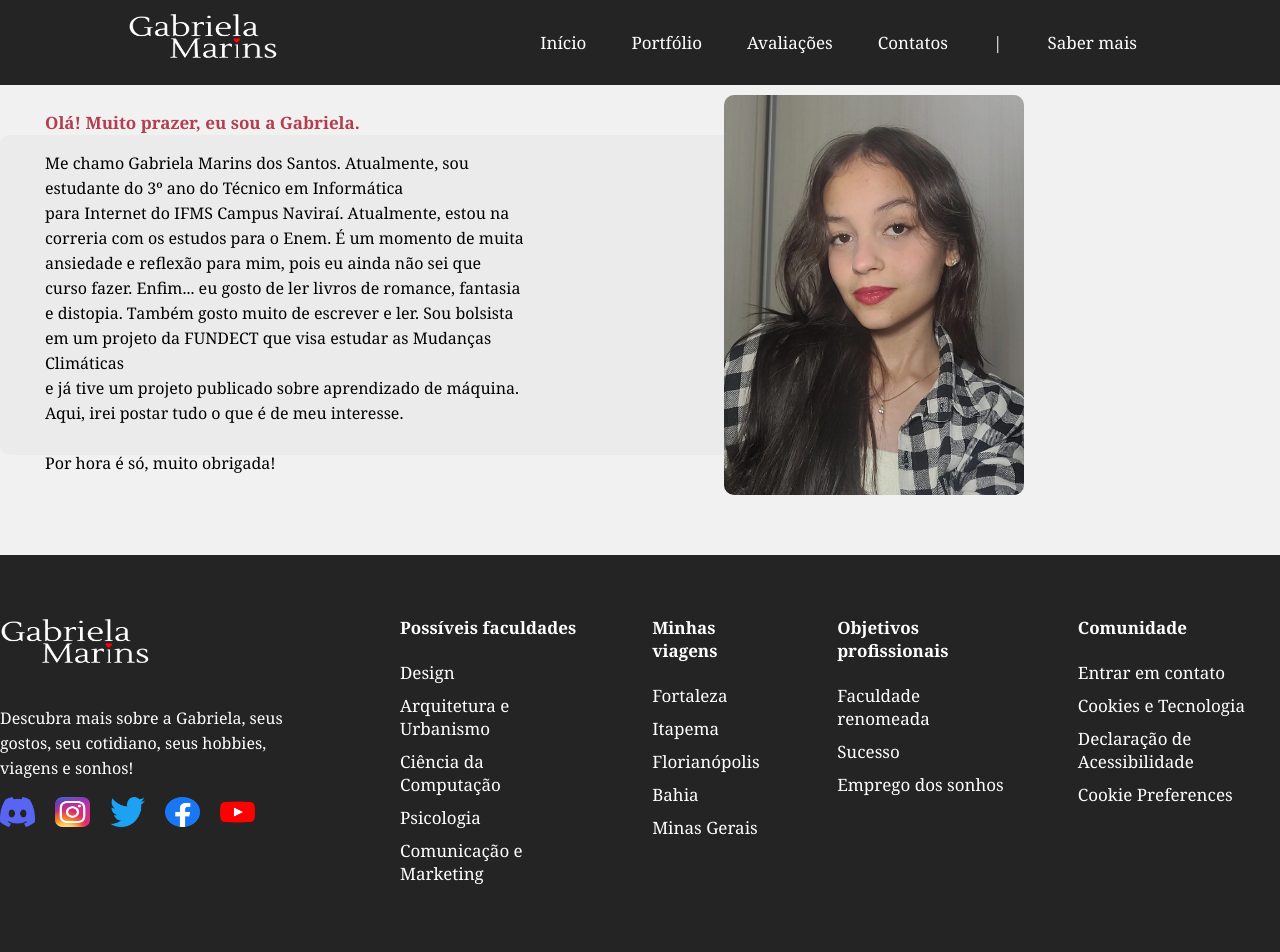
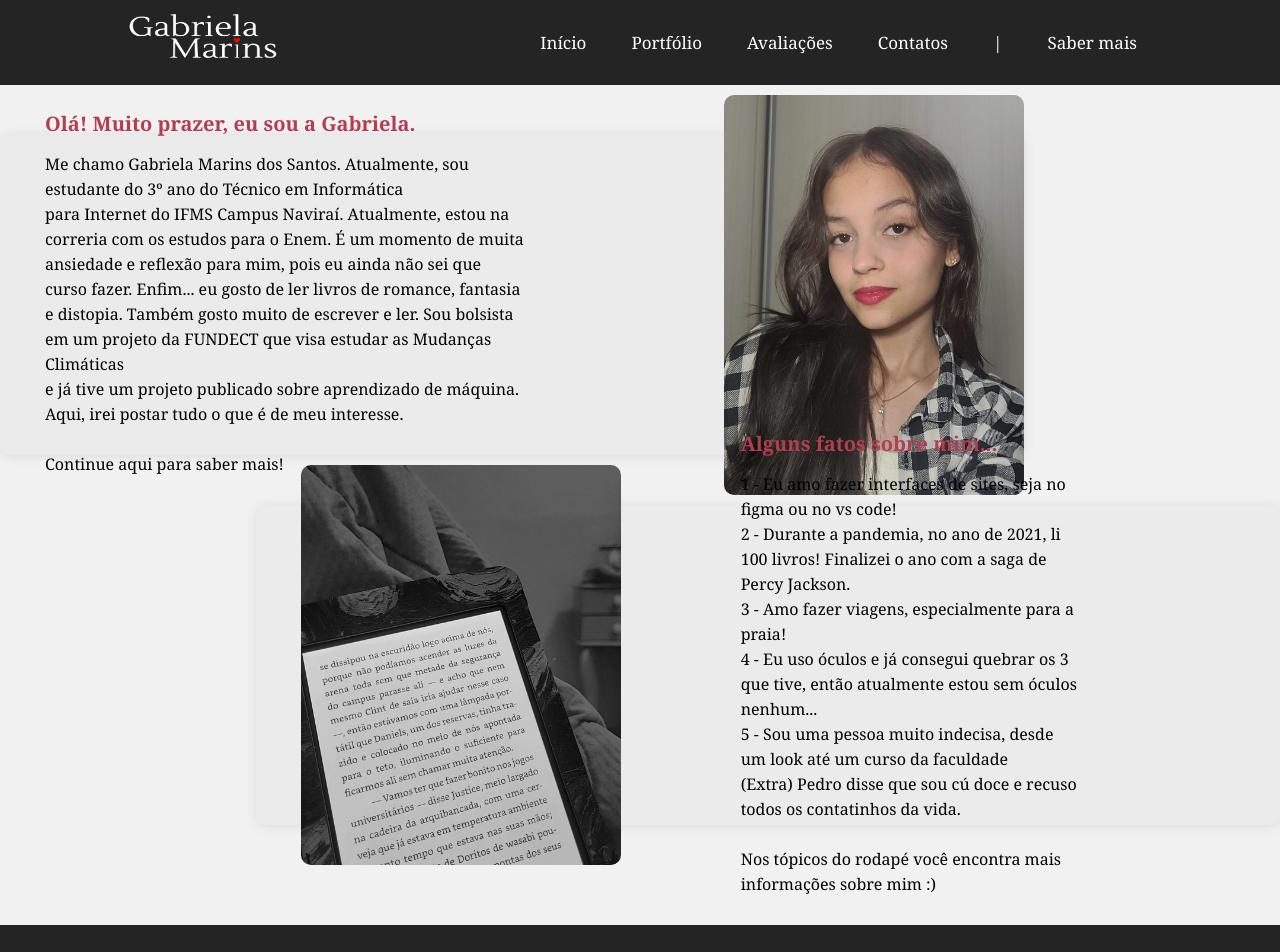
Before and after one commit to gabimarins/portifolio, a React (Vite) app: page / in a window 1280 px wide. Shown: the top 952 px of the page. Built offline with nearby package versions, Linux system fonts and the light colour scheme.

Commit message:
my second commit

```diff
--- a/src/componentes/main/Main.css
+++ b/src/componentes/main/Main.css
@@ -1,7 +1,7 @@
 
 
 
-.main-content{
+.main-content, .main-content2{
     margin-top: 50px;
     background-color: rgb(235, 235, 235);
     width: 80vw;
@@ -9,27 +9,42 @@
     align-items: center;
     height: 25vw;
     border-radius: 10px;
+    box-shadow: 0.5px 1px 11px 0px rgb(219, 219, 219);
 }
 
+.bloco2{
+    display: flex;
+    justify-content: end;
+}
 
-.main-content img{
+.main-content img, .main-content2 img{
     height: 400px;
     border-radius: 10px;
 }
 
+.main-content2 img{
+    margin-left: 45px;
+}
 
-.text-gabriela{
+
+.text-gabriela, .text-gabriela2{
     display: flex;
 color: rgb(0, 0, 0);
 line-height: 25px;
 align-items: center;
 }
 
-.texto{
+.texto, .texto2{
 
 margin-right: 200px;
 margin-left: 45px;
 }
-.text-gabriela h1{
+.text-gabriela h1, .text-gabriela2 h1{
     color: #B33E50;
+    font-size: 20px;
 }
+
+
+.texto2{
+    margin-left: 120px;
+}
--- a/src/componentes/main/Main.tsx
+++ b/src/componentes/main/Main.tsx
@@ -1,9 +1,12 @@
 import './Main.css'
 import Gabriela from "..//img/gabriela.jpeg"
+import Gabrielona from "..//img/gabrielona.jpeg"
 
 
 function Main(){
     return(
+        <div className="geral">
+        <div className="bloco1">
         <div className="main-content">
             <div className="text-gabriela">
                 <div className="texto">
@@ -13,14 +16,32 @@ function Main(){
                 ansiedade e reflexão para mim, pois eu ainda não sei que curso fazer. Enfim... eu gosto de ler livros de romance, fantasia<br></br>
                 e distopia. Também gosto muito de escrever e ler. Sou bolsista em um projeto da FUNDECT que visa estudar as Mudanças Climáticas <br></br>
                 e já tive um projeto publicado sobre aprendizado de máquina. Aqui, irei postar tudo o que é de meu interesse.
-                <br></br><br></br>Por hora é só, muito obrigada!</p>
+                <br></br><br></br>Continue aqui para saber mais!</p>
                 </div>
                 <img src={Gabriela} alt=""></img>
             </div>
+            </div>
 
+            <div className="bloco2">
+        <div className="main-content2">
+            <div className="text-gabriela2">
+            <img src={Gabrielona} alt=""></img>
+                <div className="texto2">
+                <h1>Alguns fatos sobre mim...</h1>
+                <p className="sinopse2">1 - Eu amo fazer interfaces de sites, seja no figma ou no vs code!<br></br>
+                2 - Durante a pandemia, no ano de 2021, li 100 livros! Finalizei o ano com a saga de Percy Jackson.<br></br>
+                3 - Amo fazer viagens, especialmente para a praia! <br></br>
+                4 - Eu uso óculos e já consegui quebrar os 3 que tive, então atualmente estou sem óculos nenhum... <br></br>
+                5 - Sou uma pessoa muito indecisa, desde um look até um curso da faculdade<br></br>
+                (Extra) Pedro disse que sou cú doce e recuso todos os contatinhos da vida.
+                <br></br><br></br>Nos tópicos do rodapé você encontra mais informações sobre mim :)</p>
+                </div>
 
+            </div>
+            </div>
 
-
+        </div>
+        </div>
         </div>
 
 
```
Also changed, not shown: src/componentes/img/gabrielona.jpeg (added).
